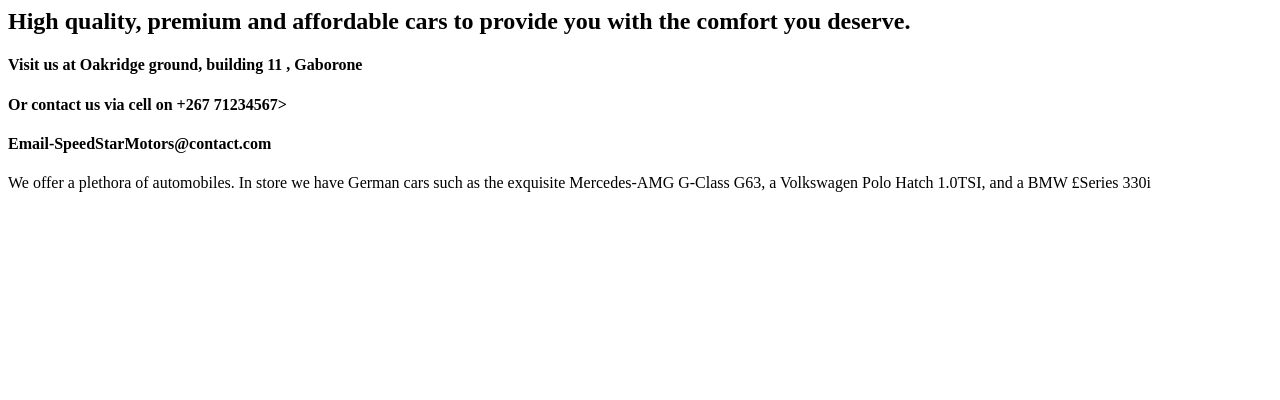
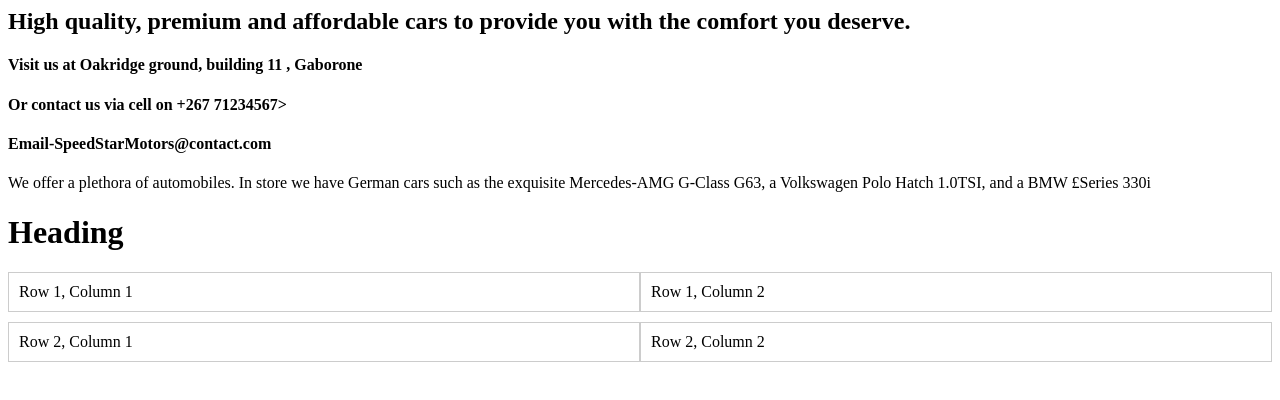
Before and after one commit to bida24-137/SpeedStarMotors, a plain HTML site: page index.html in a window 1280 px wide. Drawn offline with Linux system fonts and the light colour scheme.

Commit message:
Update index.html

```diff
--- a/index.html
+++ b/index.html
@@ -8,5 +8,42 @@
 <h4>Or contact us via cell on +267 71234567>
 <h4>Email-SpeedStarMotors@contact.com</h4>
 <p>We offer a plethora of automobiles. In store we have German cars such as the exquisite Mercedes-AMG G-Class G63, a Volkswagen Polo Hatch 1.0TSI, and a BMW £Series 330i</>
+
+<!DOCTYPE html>
+<html lang="en">
+<head>
+    <meta charset="UTF-8">
+    <meta name="viewport" content="width=device-width, initial-scale=1.0">
+    <title>Two Rows Example</title>
+    <style>
+        .row {
+            display: flex;
+            margin-bottom: 10px;
+        }
+        .column {
+            flex: 1;
+            padding: 10px;
+            border: 1px solid #ccc;
+        }
+    </style>
+</head>
+<body>
+
+<h1>Heading</h1>
+
+<div class="row">
+    <div class="column">Row 1, Column 1</div>
+    <div class="column">Row 1, Column 2</div>
+</div>
+
+<div class="row">
+    <div class="column">Row 2, Column 1</div>
+    <div class="column">Row 2, Column 2</div>
+</div>
+
 </body>
 </html>
+
+
+</body>
+</html>
```
